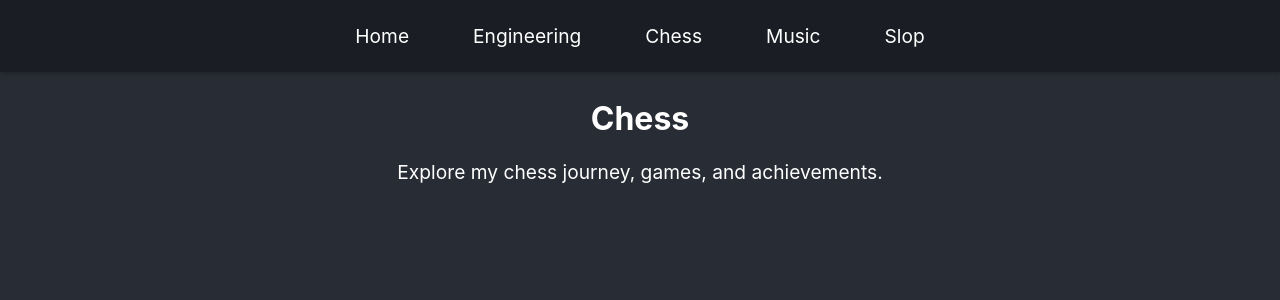
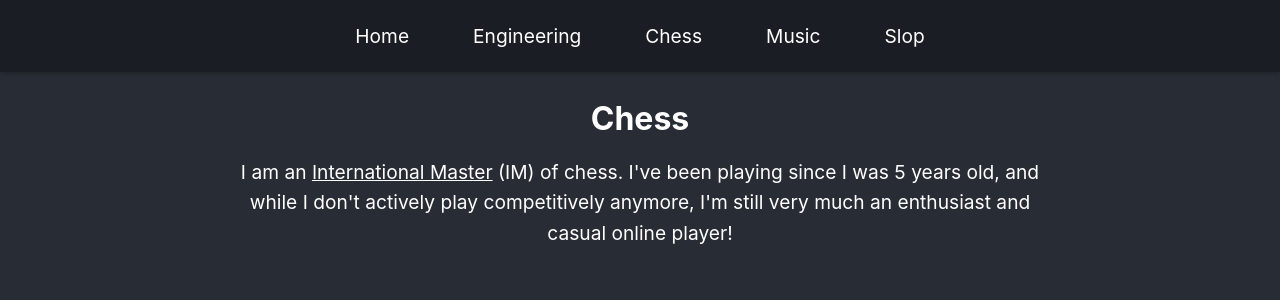
Before and after one commit to kesav-v/kesav-v.github.io, a React (Create React App) app: page /#/chess in a window 1280 px wide. Shown: the top 300 px of the page. Built offline with nearby package versions, Linux system fonts and the light colour scheme; no server answers.

Commit message:
Slight content changes

```diff
--- a/src/components/Chess.tsx
+++ b/src/components/Chess.tsx
@@ -4,8 +4,10 @@ const Chess: React.FC = () => {
   return (
     <div className="section">
       <h2>Chess</h2>
-      <p>Explore my chess journey, games, and achievements.</p>
-      {/* Add your chess content here */}
+      <p>
+        I am an <a style={{color: "#ffffff"}} href="https://en.wikipedia.org/wiki/FIDE_titles#International_Master_(IM)">International Master</a> (IM) of chess.
+        I've been playing since I was 5 years old, and while I don't actively play competitively anymore, I'm still very much an enthusiast and casual online player!
+      </p>
     </div>
   );
 };
--- a/src/components/Engineering.tsx
+++ b/src/components/Engineering.tsx
@@ -5,10 +5,8 @@ const Engineering: React.FC = () => {
     <div className="section">
       <h2>Engineering</h2>
       <p>
-        Here you'll find information about my engineering projects and
-        experience.
+        I currently work at <a style={{color: "#ffffff"}} href="https://www.appliedintuition.com/">Applied Intuition</a> helping build the next generation of AI for physical systems.
       </p>
-      {/* Add your engineering content here */}
     </div>
   );
 };
--- a/src/components/Music.tsx
+++ b/src/components/Music.tsx
@@ -4,8 +4,10 @@ const Music: React.FC = () => {
   return (
     <div className="section">
       <h2>Music</h2>
-      <p>Discover my musical interests and projects.</p>
-      {/* Add your music content here */}
+      <p>
+        I am trained in Carnatic (South Indian classical) vocal music.
+        I've been learning for over 20 years and have given concerts both in the US and India.
+      </p>
     </div>
   );
 };
--- a/src/components/Slop.tsx
+++ b/src/components/Slop.tsx
@@ -30,7 +30,10 @@ const Slop: React.FC = () => {
   return (
     <div className="section">
       <h1>Slop</h1>
-      <p>Check out these interactive games I've implemented:</p>
+      <p>
+        Random concepts I've thought of and asked AI to build for me.
+        I cannot in good faith vouch for the quality of anything you might find here.
+      </p>
       <div className="games-grid">
         {games.map((game) => (
           <GameCard
```
